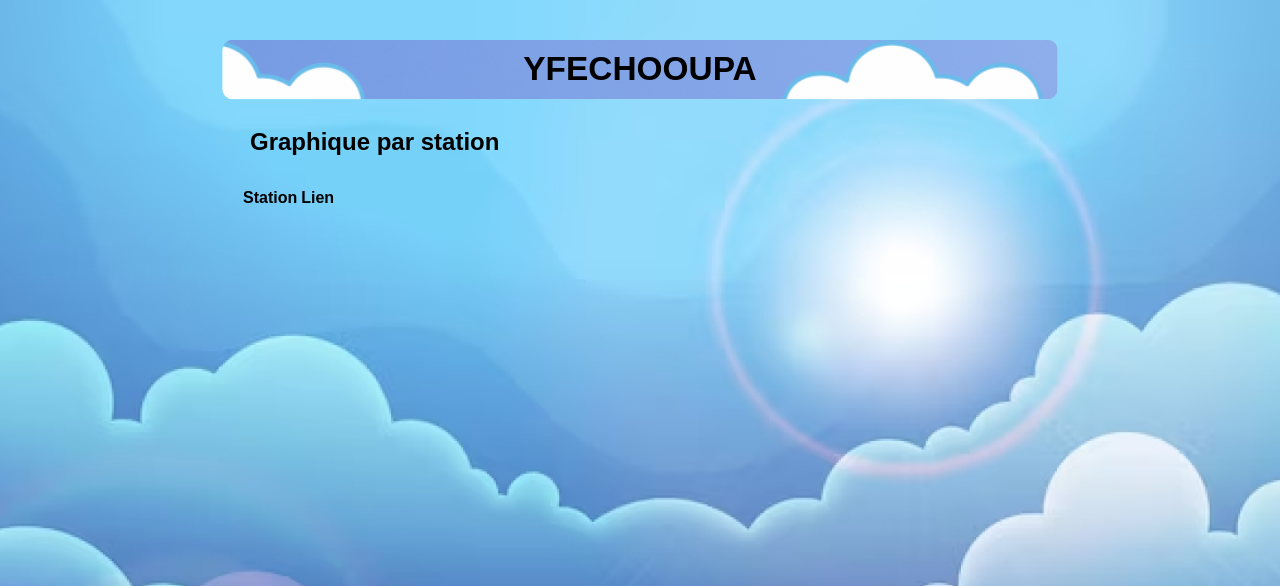
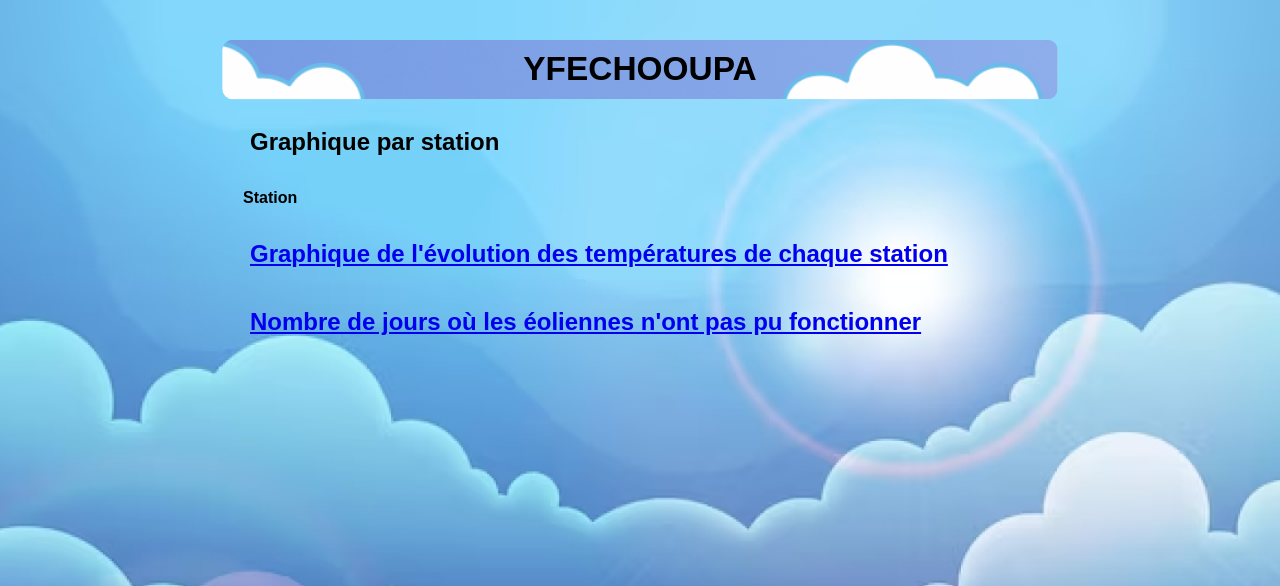
Before and after one commit to YohanSchenck/projet_python, a FastAPI app: page / in a window 1280 px wide. Shown: the top 586 px of the page. Run offline with FastAPI, Linux system fonts and the light colour scheme; data that the repository does not hold is empty; parts of the project's set-up code (start-up, migrations or seed data) failed here and were passed over.

Commit message:
Ajout fonctionnalite chart

```diff
--- /dev/null
+++ b/app/functions.py
@@ -0,0 +1,67 @@
+from typing import List, Dict
+import os
+from data_management.sql_commands import get_all_stations
+
+LIST_OF_GRAPH = {
+    "evolution_temperature": {
+        "path": "evolution_temperature",
+        "title": "Evolution de la température (moyenne glissante sur 1 an)",
+    },
+    "evolution_wind": {
+        "path": "evolution_wind",
+        "title": "Nombre de jours où les éoliennes n'ont pas pu fonctionner",
+    },
+}
+
+
+def get_all_charts_from_station(station_id: int) -> List[Dict[str, str]]:
+    """
+    Get all the charts from a station
+
+    Parameters
+    ----------
+    station_id : id station
+
+    Returns
+    -------
+    List of all the charts from a station
+    """
+    charts = []
+    for key in LIST_OF_GRAPH:
+        if os.path.exists(
+            f"static/charts/{LIST_OF_GRAPH[key]["path"]}/{station_id}.png"
+        ):
+            charts.append(
+                {
+                    **LIST_OF_GRAPH[key],
+                    "path": f"{LIST_OF_GRAPH[key]['path']}/{station_id}.png",
+                }
+            )
+    return charts
+
+
+def get_all_charts(chart: str) -> List[Dict[str, str]]:
+    """
+    Get all the charts
+
+    Parameters
+    ----------
+
+    Returns
+    -------
+    List of all the charts
+    """
+    stations = get_all_stations()
+    charts = []
+    for station in stations.to_dict(orient="records"):
+        path = f"static/charts/{chart}/{station['station_id']}.png"
+        if os.path.exists(path):
+            charts.append(
+                {
+                    "station_name": station["station_name"],
+                    "path": f"{chart}/{station['station_id']}.png",
+                }
+            )
+    # list all the files in the directory
+
+    return charts
--- a/app/main.py
+++ b/app/main.py
@@ -1,13 +1,18 @@
-import os
 from typing import List
 
 from data_management.model import Meteo, Station
-from data_management.sql_commands import create_db, insert_data, get_all_stations
+from data_management.sql_commands import (
+    create_db,
+    insert_data,
+    get_all_stations,
+    get_station_name,
+)
 from fastapi import FastAPI, HTTPException, Request
 from fastapi.responses import HTMLResponse
 from fastapi.staticfiles import StaticFiles
 from fastapi.templating import Jinja2Templates
 from pydantic import ValidationError
+from app.functions import LIST_OF_GRAPH, get_all_charts_from_station, get_all_charts
 
 create_db()
 
@@ -16,15 +21,6 @@ app = FastAPI()
 app.mount("/static", StaticFiles(directory="static"), name="static")
 
 templates = Jinja2Templates(directory="templates")
-
-
-def get_all_charts() -> List[str]:
-    charts = []
-    for file in os.listdir("static/charts/"):
-        if file.endswith(".gif") or file.endswith(".png") or file.endswith(".jpg"):
-            filename = file.split(".")[0]
-            charts.append(filename)
-    return charts
 
 
 @app.get("/", response_class=HTMLResponse)
@@ -58,20 +54,27 @@ async def post_station(stations: List[Station]) -> List[Station]:
     return stations
 
 
-@app.get("/chart/", response_class=HTMLResponse)
+@app.get("/chart/{chart}", response_class=HTMLResponse)
 async def get_chart(
     request: Request,
-    chart: str = "temperature",
+    chart: str,
 ) -> HTMLResponse:
+    charts = get_all_charts(chart)
+    title = LIST_OF_GRAPH[chart]["title"]
     return templates.TemplateResponse(
-        name="chart.html", request=request, context={"chart": chart}
+        name="chart.html", request=request, context={"charts": charts, "title": title}
     )
 
 
 @app.get("/station/{station_id}", response_class=HTMLResponse)
 async def get_station(request: Request, station_id: int) -> HTMLResponse:
     # get all the data for the station
-
+    print(station_id)
+    charts = get_all_charts_from_station(station_id)
+    station_name = get_station_name(station_id)
+    print(charts)
     return templates.TemplateResponse(
-        name="station.html", request=request, context={"station_id": station_id}
+        name="station.html",
+        request=request,
+        context={"charts": charts, "station_name": station_name},
     )
--- a/data_management/graph.py
+++ b/data_management/graph.py
@@ -65,5 +65,6 @@ def create_graph_wind() -> None:
         plt.close()
 
 
-create_graph_evol_temp()
-# create_graph_wind()
+if __name__ == "__main__":
+    create_graph_evol_temp()
+    create_graph_wind()
--- a/data_management/sql_commands.py
+++ b/data_management/sql_commands.py
@@ -154,3 +154,24 @@ def get_evolution_diff_temperature() -> DataFrame:
             con,
         )
     return df
+
+
+def get_station_name(station_id: int) -> str:
+    """
+    Get the name of the station
+
+    Parameters
+    ----------
+    station_id : id station
+
+    Returns
+    -------
+    Name of the station
+    """
+    with get_engine().connect() as con:
+        df = read_sql_query(
+            "SELECT station_name from Station WHERE station_id = :station",
+            con,
+            params={"station": str(station_id)},
+        )
+    return df["station_name"].values[0]
--- a/templates/index.html
+++ b/templates/index.html
@@ -12,16 +12,26 @@
     <table>
       <tr>
         <th>Station</th>
-        <th>Lien</th>
       </tr>
       {% for station in stations %}
       <tr>
-        <td>{{ station.station_name }}</td>
         <td>
-          <a href="/station/{{ station.station_id }}"></a>
+          <a href="/station/{{ station.station_id }}"
+            >{{ station.station_name }}</a
+          >
         </td>
       </tr>
       {% endfor %}
     </table>
+    <h2>
+      <a href="/chart/evolution_temperature"
+        >Graphique de l'évolution des températures de chaque station</a
+      >
+    </h2>
+    <h2>
+      <a href="/chart/evolution_wind"
+        >Nombre de jours où les éoliennes n'ont pas pu fonctionner</a
+      >
+    </h2>
   </body>
 </html>
```
Also changed, not shown: templates/chart.html (+7 -10 lines), templates/station.html (+5 -2 lines), app/post.py (added).
